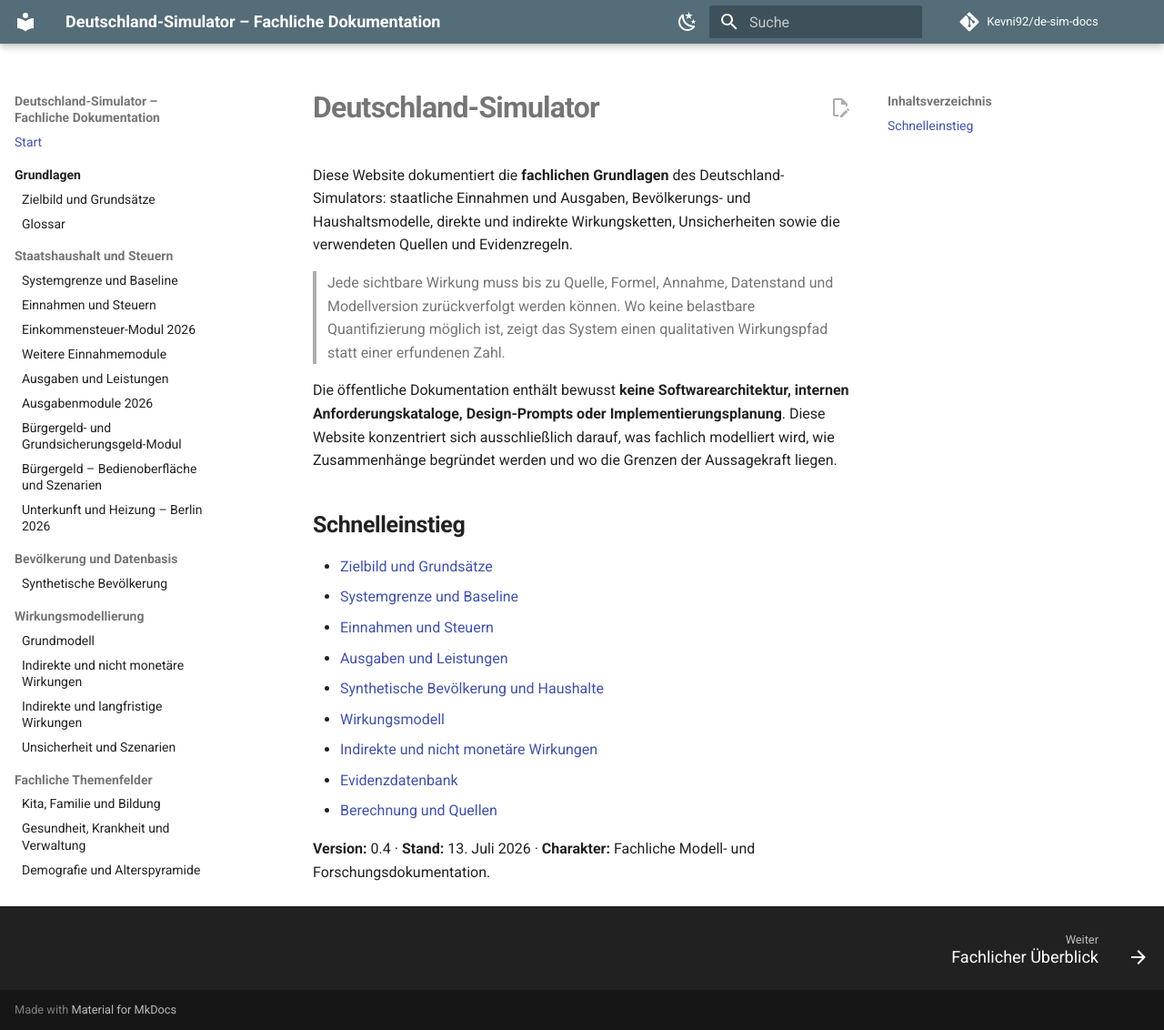
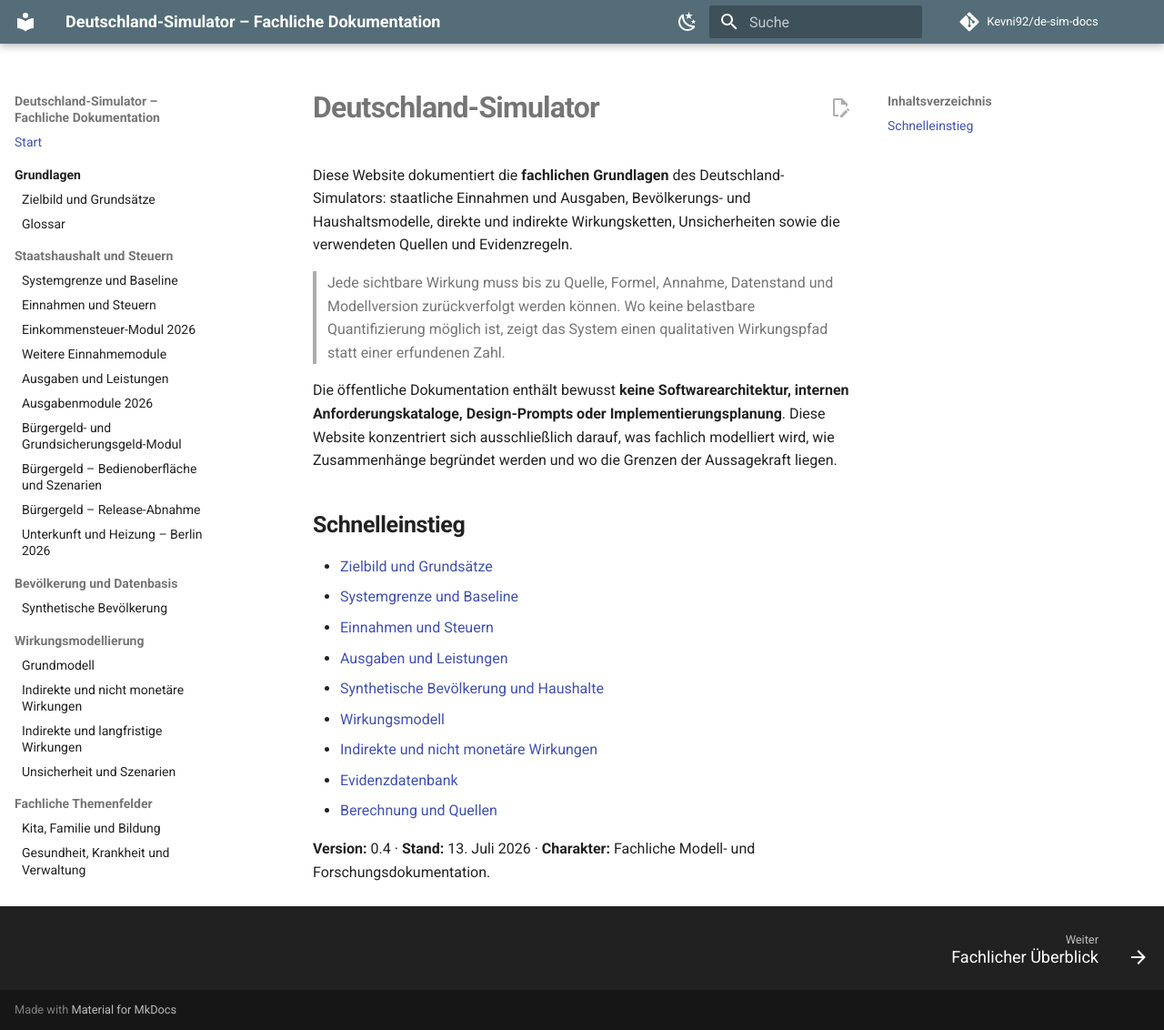
Before and after one commit to Kevni92/de-sim-docs, an MkDocs documentation site: the page built from docs/index.md, in a window 1280 px wide and 1132 px high. Shown: the whole window at 91% size. Built offline with MkDocs 1.6.1 and Material for MkDocs 9.7.7, drawn with Linux system fonts in a browser that asks for light colours; comment, search, counter and statistics services are not loaded.

Commit message:
docs: Release-Abnahme in Navigation aufnehmen

```diff
--- a/mkdocs.yml
+++ b/mkdocs.yml
@@ -76,6 +76,7 @@ nav:
       - Ausgabenmodule 2026: 02-fiskal/ausgabenmodule.md
       - Bürgergeld- und Grundsicherungsgeld-Modul: 02-fiskal/buergergeld-modul.md
       - Bürgergeld – Bedienoberfläche und Szenarien: 02-fiskal/buergergeld-bedienoberflaeche.md
+      - Bürgergeld – Release-Abnahme: 02-fiskal/buergergeld-release-abnahme.md
       - Unterkunft und Heizung – Berlin 2026: 02-fiskal/kdu-berlin-2026.md
   - Bevölkerung und Datenbasis:
       - Synthetische Bevölkerung: 03-daten/synthetische-bevoelkerung.md
```
